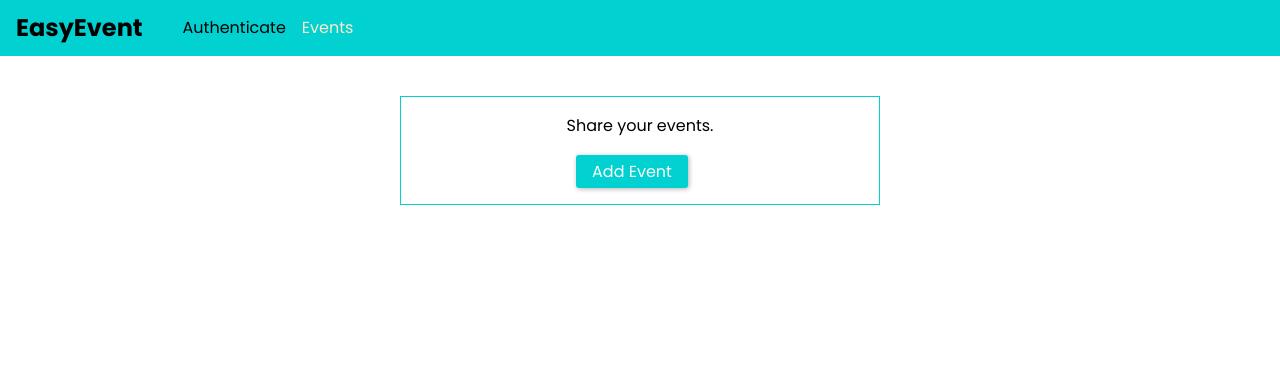
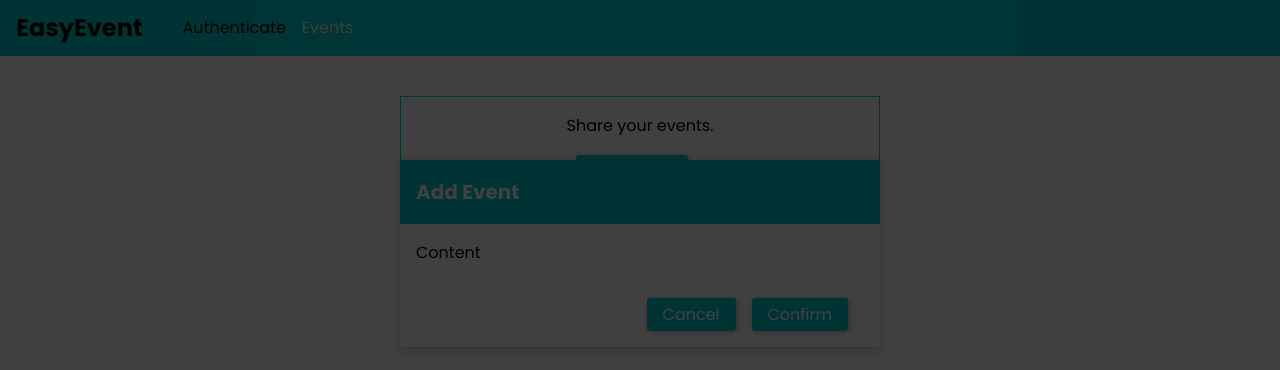
Before and after one commit to dennyhong96/event-booking-graphql-mern, a React (Create React App) app in the folder client/: page /events in a window 1280 px wide. Shown: the top 370 px of the page. Built offline with nearby package versions, Linux system fonts and the light colour scheme.

Commit message:
Add modal and backdrop

```diff
--- /dev/null
+++ b/client/src/componnets/Modal/Backdrop.css
@@ -0,0 +1,8 @@
+.backdrop {
+  position: fixed;
+  top: 0;
+  left: 0;
+  width: 100%;
+  height: 100%;
+  background: rgba(0, 0, 0, 0.75);
+}
--- /dev/null
+++ b/client/src/componnets/Modal/Backdrop.js
@@ -0,0 +1,9 @@
+import React from "react";
+
+import "./Backdrop.css";
+
+const Backdrop = () => {
+  return <div className="backdrop"></div>;
+};
+
+export default Backdrop;
--- /dev/null
+++ b/client/src/componnets/Modal/Modal.css
@@ -0,0 +1,37 @@
+.modal {
+  width: 90%;
+  max-width: 90%;
+  background-color: #fff;
+  box-shadow: 0 2px 8px rgba(0, 0, 0, 0.25);
+  position: fixed;
+  top: 20vh;
+  left: 5%;
+}
+
+.modal__header {
+  padding: 1rem;
+  background: #01d1d1;
+  color: white;
+}
+
+.modal__header h1 {
+  margin: 0;
+  font-size: 1.25rem;
+}
+
+.modal__content {
+  padding: 1rem;
+}
+
+.modal__actions {
+  display: flex;
+  justify-content: flex-end;
+  padding: 1rem;
+}
+
+@media screen and (min-width: 768px) {
+  .modal {
+    width: 30rem;
+    left: calc((100% - 30rem) / 2);
+  }
+}
--- /dev/null
+++ b/client/src/componnets/Modal/Modal.js
@@ -0,0 +1,20 @@
+import React from "react";
+
+import "./Modal.css";
+
+const Modal = (props) => {
+  return (
+    <div className="modal">
+      <header className="modal__header">
+        <h1>{props.title}</h1>
+      </header>
+      <section className="modal__content">{props.children}</section>
+      <section className="modal__actions">
+        {props.canCancel && <button className="btn">Cancel</button>}
+        {props.canConfirm && <button className="btn">Confirm</button>}
+      </section>
+    </div>
+  );
+};
+
+export default Modal;
--- a/client/src/componnets/pages/Events.js
+++ b/client/src/componnets/pages/Events.js
@@ -1,13 +1,21 @@
-import React from "react";
+import React, { Fragment } from "react";
 
+import Modal from "../Modal/Modal";
+import Backdrop from "../Modal/Backdrop";
 import "./Events.css";
 
 const Events = () => {
   return (
-    <div className="events-control">
-      <p className="events-control__msg">Share your events.</p>
-      <button className="btn">Add Event</button>
-    </div>
+    <Fragment>
+      <div className="events-control">
+        <p className="events-control__msg">Share your events.</p>
+        <button className="btn">Add Event</button>
+      </div>
+      <Modal title="Add Event" canCancel canConfirm>
+        <p>Content</p>
+      </Modal>
+      <Backdrop />
+    </Fragment>
   );
 };
 
```
